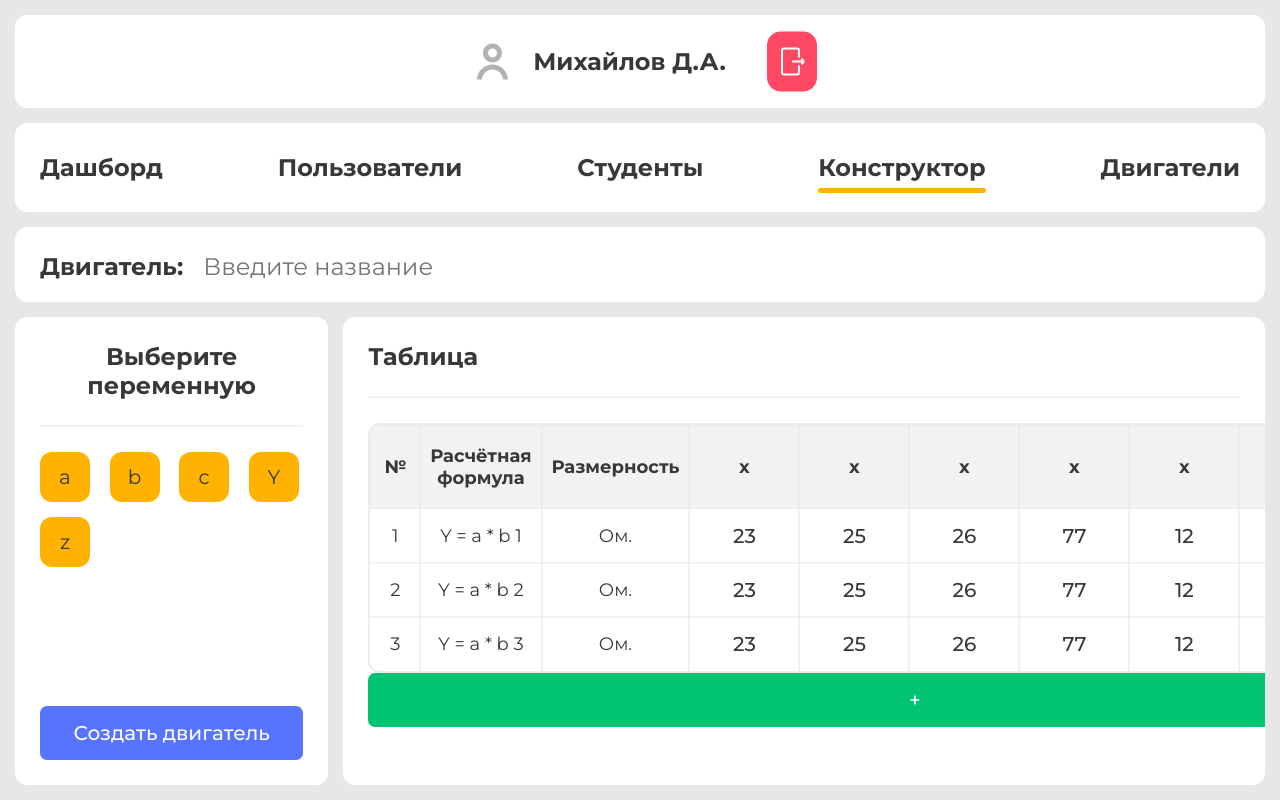
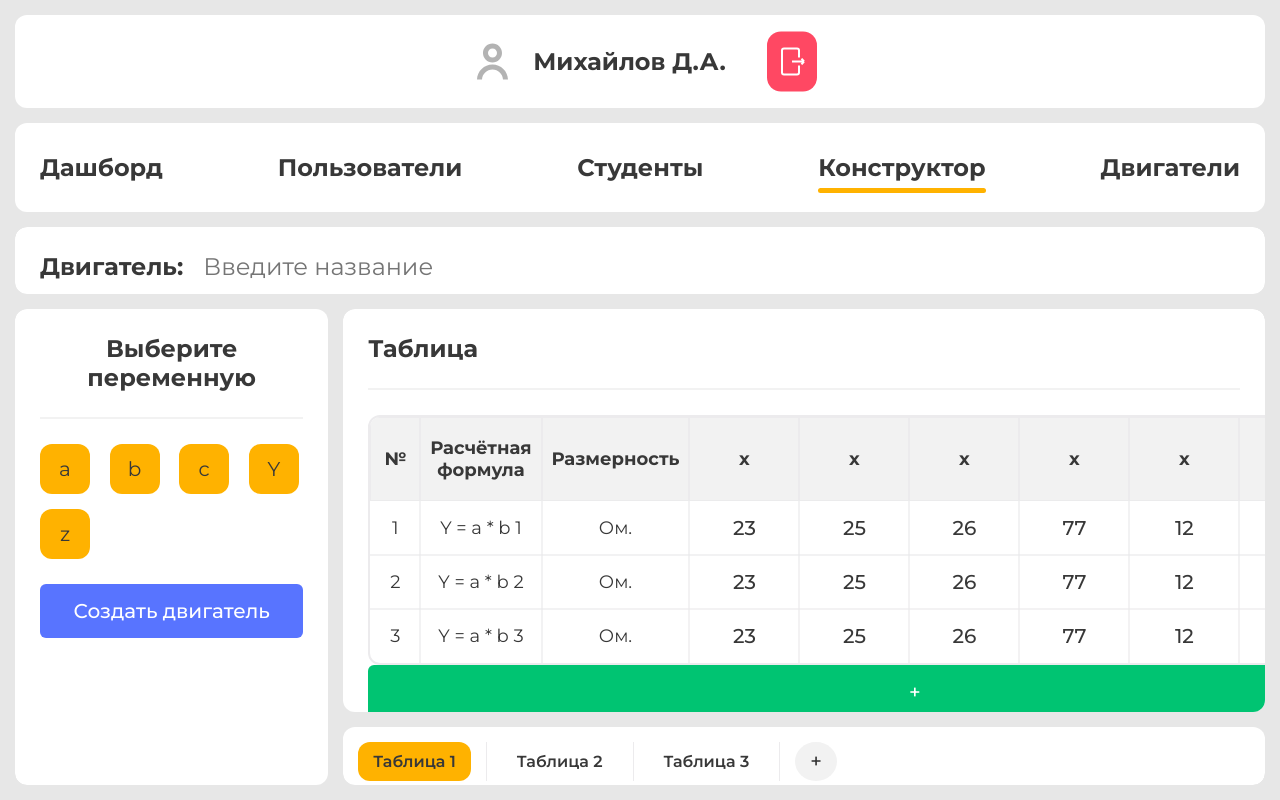
Before and after one commit to HealKnix/engine-design-web, a Vue app: page /constructor in a window 1280 px wide. Built offline with nearby package versions, Linux system fonts and the light colour scheme.

Commit message:
Сделавл вёрстку для вкладки с таблицами

```diff
--- a/src/components/BaseButton.vue
+++ b/src/components/BaseButton.vue
@@ -1,6 +1,8 @@
 <template>
-  <button :style="`--color: ${color}`">
-    <span class="btn_text">
+  <button
+    :style="`--color: ${color}; width: ${width}; padding: ${padding}; border-radius: ${borderRadius}`"
+  >
+    <span class="btn_text" :style="`color: ${textColor}`">
       {{ text }}
     </span>
   </button>
@@ -8,14 +10,34 @@
 
 <script setup lang="ts">
   const props = defineProps({
+    width: {
+      require: true,
+      default: '100%',
+      type: String,
+    },
+    padding: {
+      require: true,
+      default: '15px 30px',
+      type: String,
+    },
     text: {
       require: true,
       default: '',
       type: String,
     },
+    borderRadius: {
+      require: false,
+      default: 'var(--br-small)',
+      type: String,
+    },
     color: {
       require: false,
       default: 'var(--color-primary)',
+      type: String,
+    },
+    textColor: {
+      require: false,
+      default: 'var(--color-white)',
       type: String,
     },
   });
@@ -28,7 +50,7 @@
     cursor: pointer;
     width: 100%;
     border: none;
-    border-radius: 7px;
+    border-radius: var(--br-small);
     padding: 15px 30px;
     font-size: 20px;
     font-weight: 500;
--- a/src/components/BentoBlock.vue
+++ b/src/components/BentoBlock.vue
@@ -7,7 +7,7 @@
       { overflowed: overflow === 'auto' },
     ]"
   >
-    <div class="bento__wrapper">
+    <div class="bento__wrapper" :style="{ padding: padding }">
       <slot></slot>
     </div>
   </div>
@@ -30,11 +30,17 @@
       required: false,
       type: String,
     },
+    padding: {
+      default: '25px',
+      required: false,
+      type: String,
+    },
   });
 </script>
 
 <style scoped lang="scss">
   .bento__wrapper {
+    position: relative;
     width: auto;
     height: 100%;
     padding: 25px;
--- a/src/views/ConstructorView.vue
+++ b/src/views/ConstructorView.vue
@@ -1,7 +1,12 @@
 <template>
   <BentoWrapper style="height: 100%">
     <BentoWrapper>
-      <BentoBlock type="width" overflow="none" style="height: 90px">
+      <BentoBlock
+        type="width"
+        overflow="none"
+        padding="25px"
+        style="height: fit-content"
+      >
         <div class="engine_name__wrapper">
           <h2>Двигатель:</h2>
           <input placeholder="Введите название" class="engine_name" />
@@ -11,14 +16,8 @@
 
     <BentoWrapper direction="row">
       <BentoBlock class="variable_choice__wrapper" style="width: 425px">
-        <div
-          style="display: grid; grid-template-rows: 0fr 1fr 0fr; height: 100%"
-        >
-          <div>
         <h2 style="text-align: center">Выберите переменную</h2>
         <hr />
-          </div>
-
         <div class="variable_choice">
           <div class="variables__wrapper">
             <div
@@ -33,10 +32,10 @@
         </div>
 
         <BaseButton text="Создать двигатель" style="margin-top: 25px" />
-        </div>
       </BentoBlock>
 
-      <BentoBlock>
+      <BentoWrapper style="height: 100%">
+        <BentoBlock style="height: 100%">
           <h2>Таблица</h2>
           <hr />
           <div class="table__wrapper" style="margin-bottom: 50px">
@@ -59,7 +58,7 @@
                     <td
                       class="number"
                       @click="deleteRowById(index)"
-                    :class="{ deletable: rows.length > 1 }"
+                      :class="{ deletable: true }"
                     >
                       {{ index + 1 }}
                     </td>
@@ -69,7 +68,7 @@
                       <input
                         type="text"
                         v-model="row.columns[index1].value"
-                      @click="selectInputById(index, index1)"
+                        @mousedown="selectInputById(index, index1)"
                         :id="`table_input_${index}${index1}`"
                         :class="{
                           selected:
@@ -88,12 +87,35 @@
               />
             </div>
 
-          <div class="inputs__wrapper" style="width: 450px">
+            <div class="inputs__wrapper" style="width: 450px" overflow="none">
               <BaseInput title="a" />
               <BaseInput title="b" />
             </div>
           </div>
         </BentoBlock>
+
+        <BentoBlock overflow="none" padding="15px" style="height: fit-content">
+          <div class="tables__wrapper">
+            <div class="tables__wrapper__table__wrapper">
+              <div class="tables__wrapper__table_name selected">Таблица 1</div>
+            </div>
+            <div class="tables__wrapper__table__wrapper">
+              <div class="tables__wrapper__table_name">Таблица 2</div>
+            </div>
+            <div class="tables__wrapper__table__wrapper">
+              <div class="tables__wrapper__table_name">Таблица 3</div>
+            </div>
+            <BaseButton
+              text="+"
+              width="fit-content"
+              padding="0 15px"
+              border-radius="50%"
+              color="var(--color-border-3)"
+              text-color="var(--color-text-1)"
+            />
+          </div>
+        </BentoBlock>
+      </BentoWrapper>
     </BentoWrapper>
   </BentoWrapper>
 </template>
@@ -430,4 +452,33 @@
     flex-direction: column;
     gap: 25px;
   }
+
+  .tables__wrapper {
+    display: flex;
+    gap: 15px;
+  }
+
+  .tables__wrapper__table__wrapper {
+    cursor: pointer;
+    padding-right: 15px;
+    border-right: 1px solid var(--color-border-1);
+
+    & > .tables__wrapper__table_name {
+      padding: 10px 15px;
+      border-radius: var(--br-big);
+      font-weight: 600;
+
+      &:hover {
+        background-color: color-mix(
+          in srgb,
+          var(--color-yellow) 25%,
+          transparent 100%
+        );
+      }
+
+      &.selected {
+        background-color: var(--color-yellow);
+      }
+    }
+  }
 </style>
```
Also changed, not shown: 1 other file (tests, documents, lock files or other folders). Lines whose indentation alone changed are shown as unchanged.
